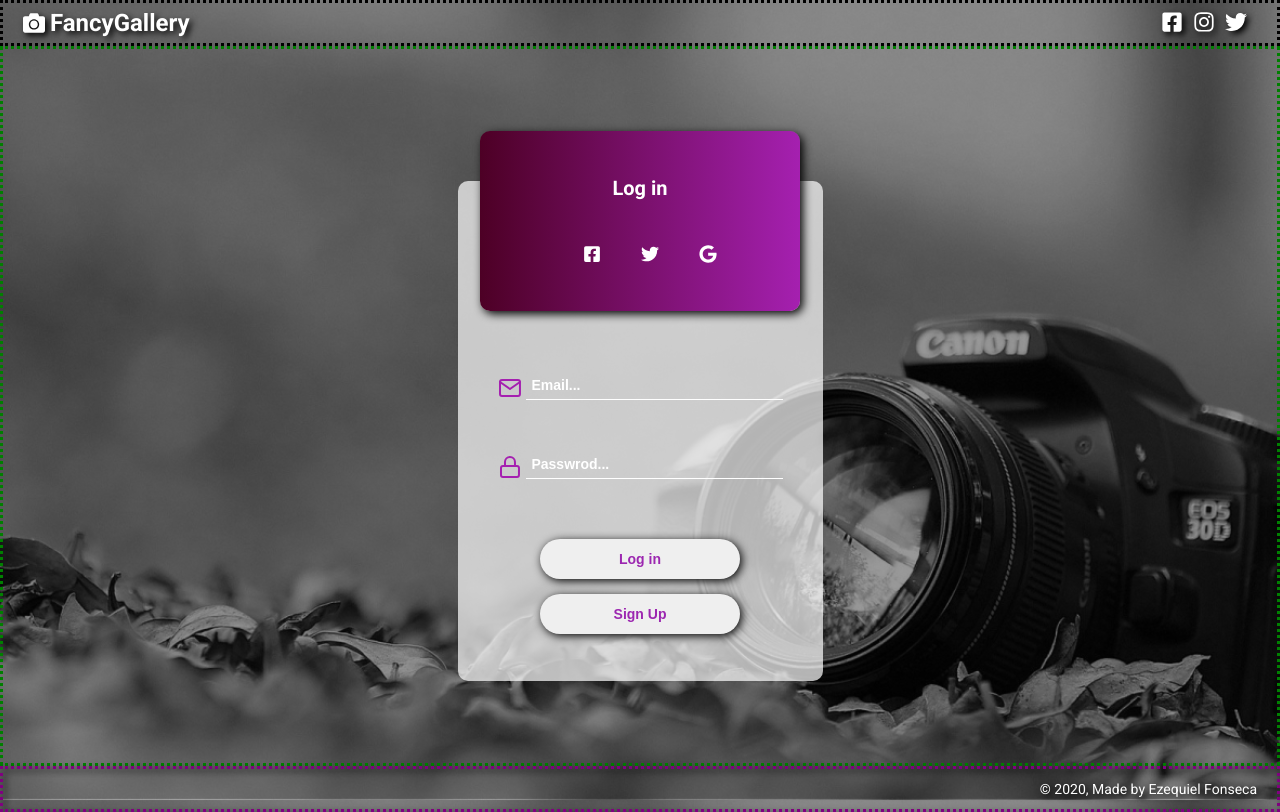
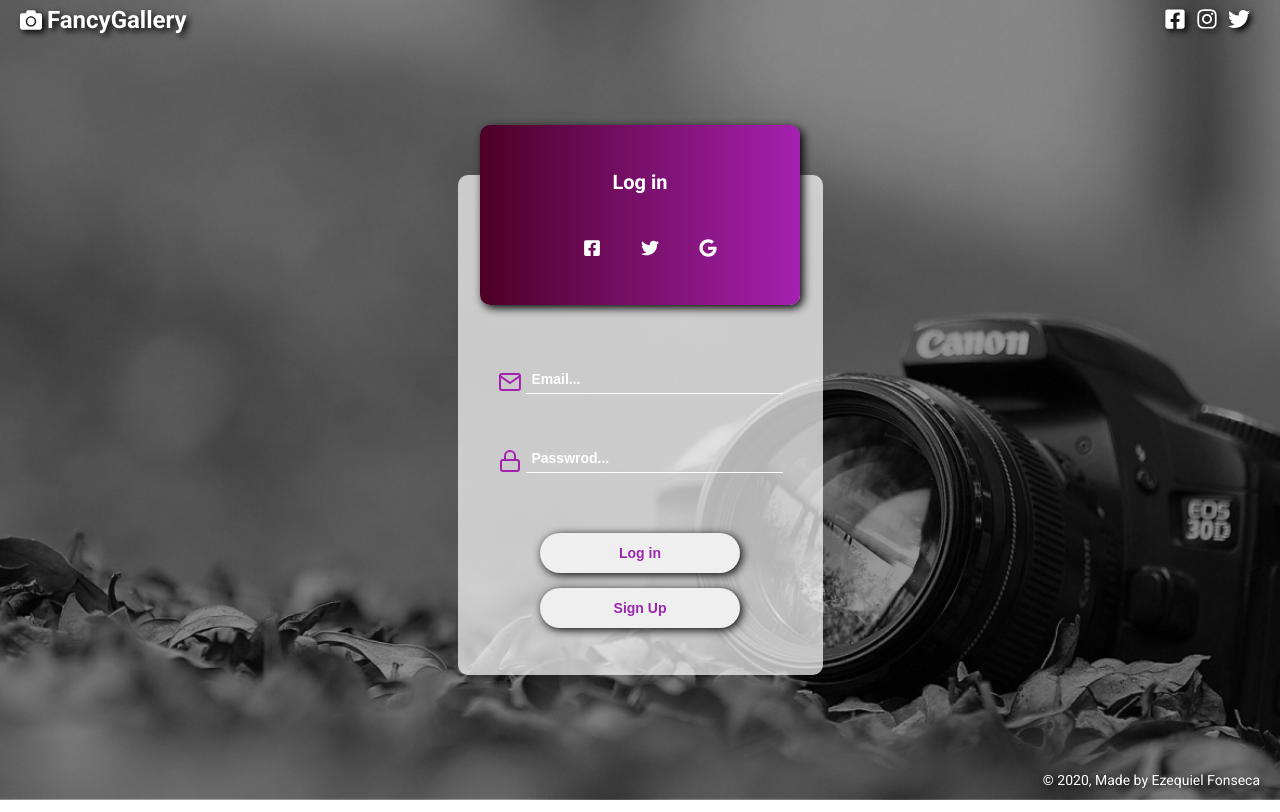
Before and after one commit to Qz-C/FancyGallery-frontend, a React (Create React App) app: page / in a window 1280 px wide. Built offline with nearby package versions, Linux system fonts and the light colour scheme.

Commit message:
Debbug margins removed

```diff
--- a/src/components/Footer/styles.css
+++ b/src/components/Footer/styles.css
@@ -3,7 +3,6 @@ footer{
     align-items: center;
     justify-content: flex-end;
     height: 5%;
-    border: dotted 3px purple;
     padding: 20px;
     position: static;
     bottom:0;
--- a/src/components/Header/styles.css
+++ b/src/components/Header/styles.css
@@ -1,7 +1,6 @@
 header{
     position: static;
     height: 5%;
-    border: dotted black 3px;
     width: 100%;
     display: flex;
     justify-content: space-between;
--- a/src/pages/login/styles.css
+++ b/src/pages/login/styles.css
@@ -21,7 +21,6 @@ html{
     justify-content: center;
     width: 100%;
     height: 90%;
-    border: dotted 3px green;
 }
 
 .container section .bottom-div{
```
